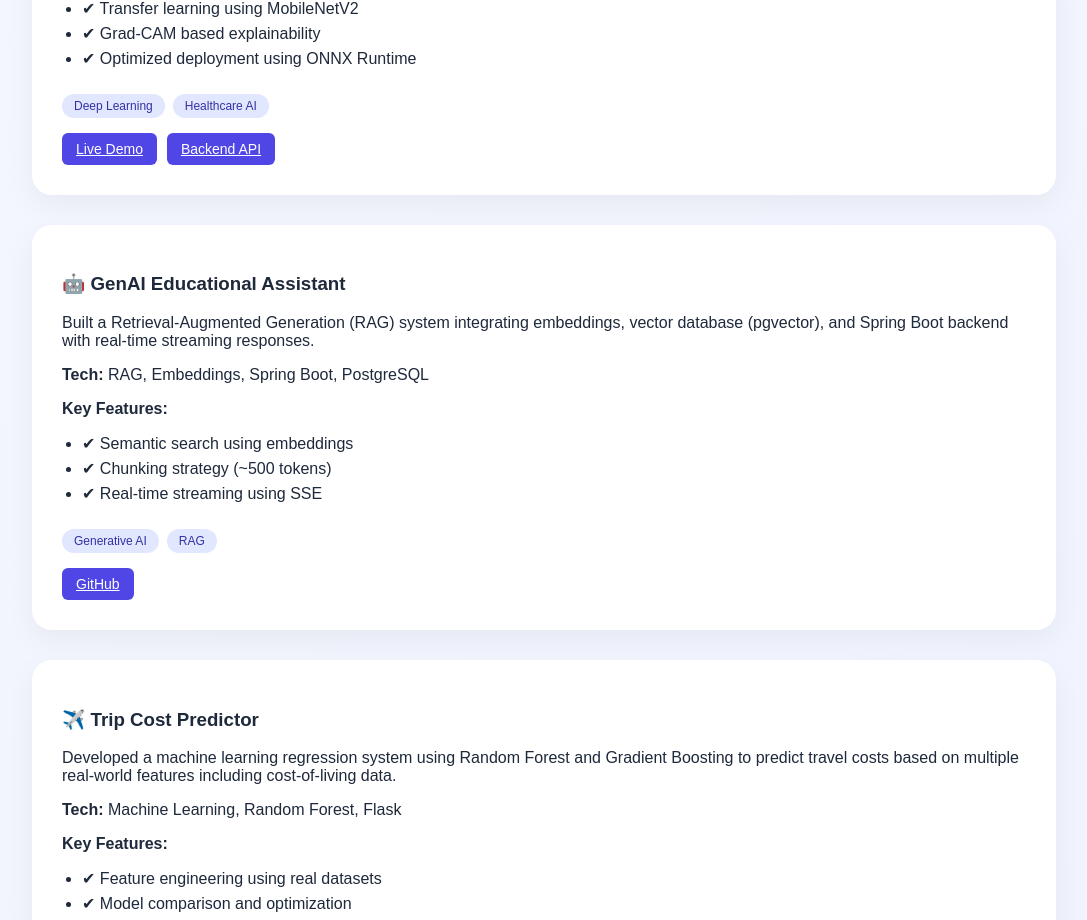
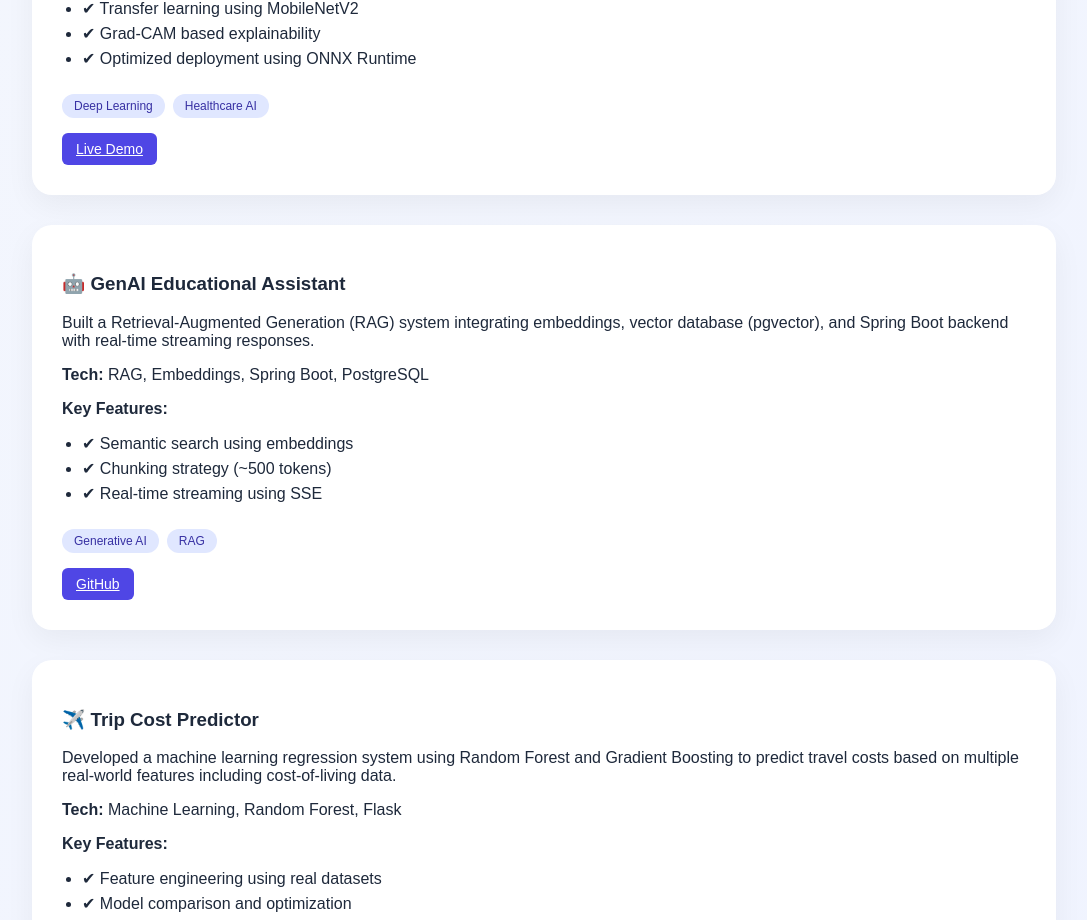
Before and after one commit to Kaviya-Balamurugan/portfolio, a React (Create React App) app: page / in a window 1280 px wide. Shown: the part 3372-4292 px from the top of the page, without its empty margins (96-1183 px from the left). Built offline with nearby package versions, Linux system fonts and the light colour scheme.

Commit message:
Added detailed project content and fixed build issues

```diff
--- a/src/components/Projects.js
+++ b/src/components/Projects.js
@@ -35,14 +35,6 @@ function Projects() {
             rel="noopener noreferrer"
           >
             Live Demo
-          </a>
-
-          <a
-            href="https://brain-tumor-app-1-hmhx.onrender.com"
-            target="_blank"
-            rel="noopener noreferrer"
-          >
-            Backend API
           </a>
         </div>
       </div>
```
